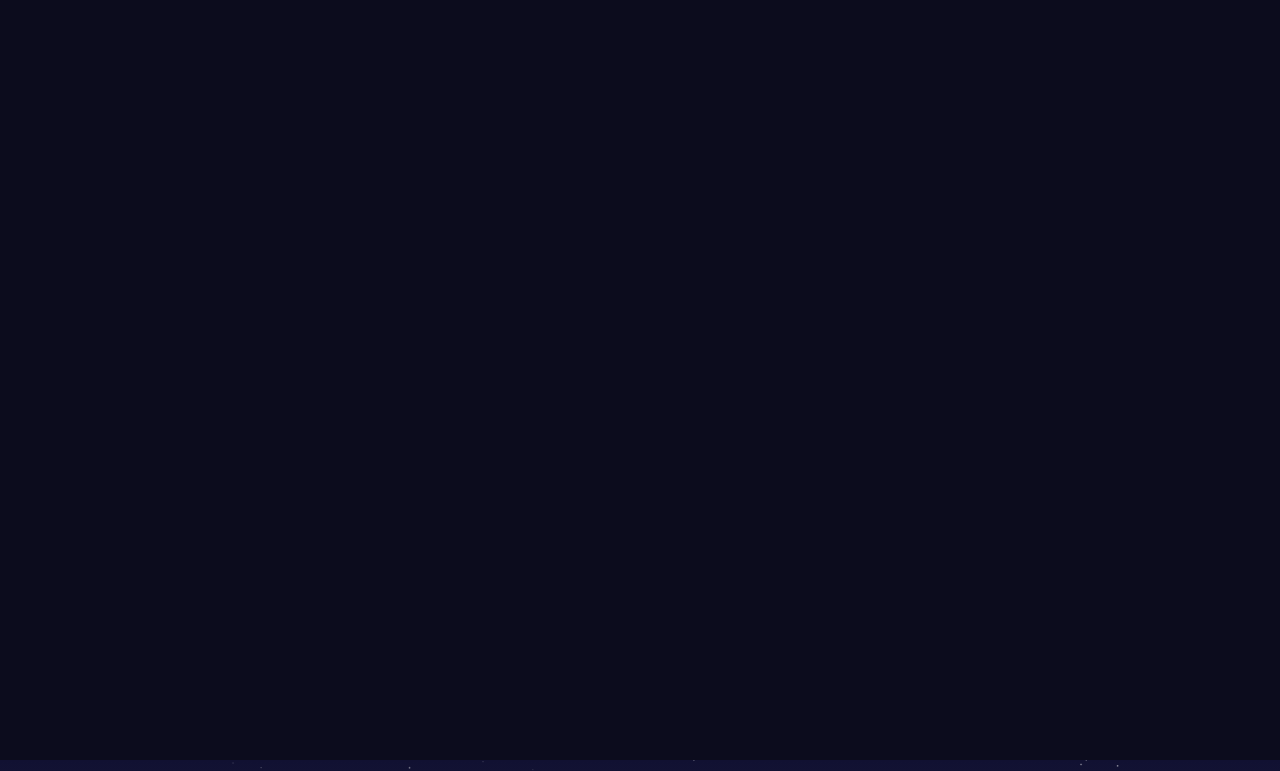
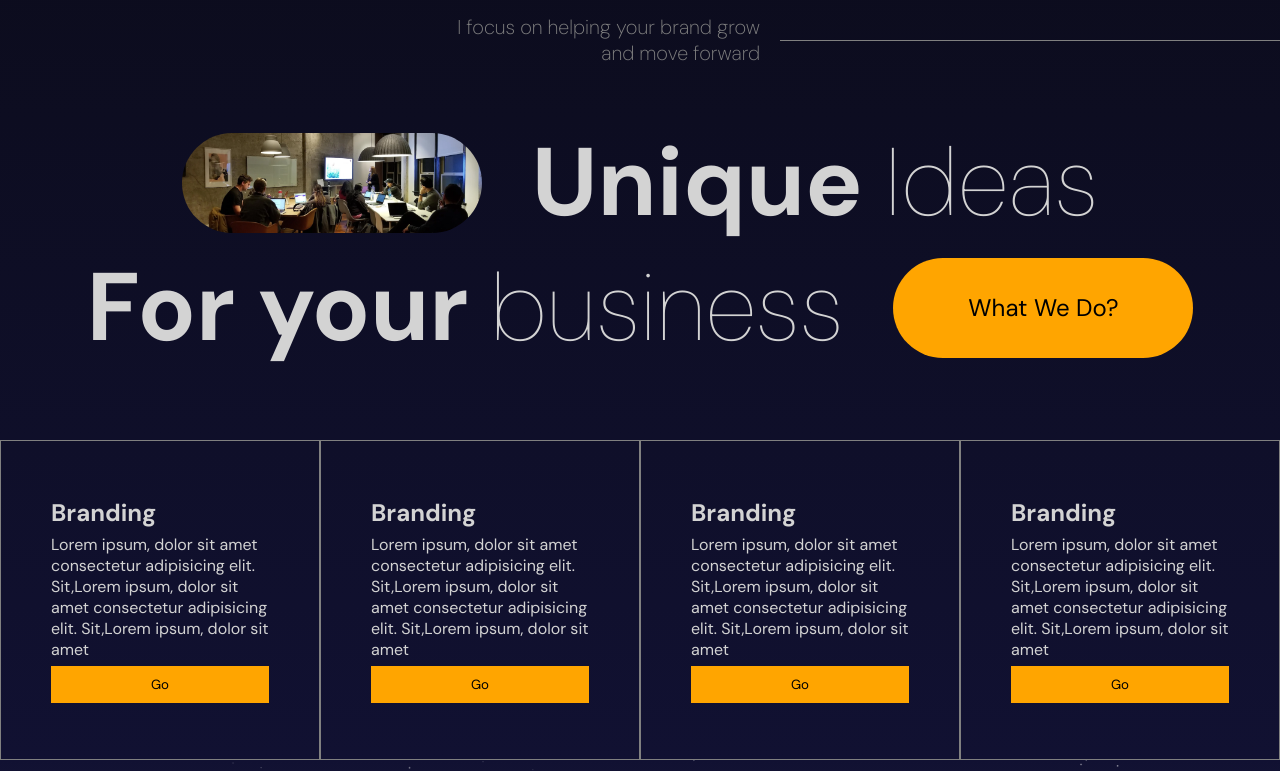
Before and after one commit to yanalalmer/template-portfolio-website, a React (Create React App) app: page / in a window 1280 px wide. Shown: the part 1640-2411 px from the top of the page. Built offline with nearby package versions, Linux system fonts and the light colour scheme.

Commit message:
added services section with animation

```diff
--- a/src/App.js
+++ b/src/App.js
@@ -1,6 +1,6 @@
 import './app.scss';
 // components
-import { Navbar, Hero, Parallax } from './components';
+import { Navbar, Hero, Parallax, Services } from './components';
 function App() {
   return (
     <div>
@@ -11,7 +11,9 @@ function App() {
       <section id='services'>
         <Parallax type='services' />
       </section>
-      <section>Parallex</section>
+      <section>
+        <Services />
+      </section>
       <section id='portfolio'>
         <Parallax type='portfolio' />
       </section>
--- a/src/components/index.js
+++ b/src/components/index.js
@@ -2,3 +2,4 @@ export { default as Navbar } from './navbar/Navbar';
 export { default as Sidebar } from './sidebar/Sidebar';
 export { default as Hero } from './hero/Hero';
 export { default as Parallax } from './parallax/Parallax';
+export { default as Services } from './services/Services';
--- /dev/null
+++ b/src/components/services/Services.jsx
@@ -0,0 +1,89 @@
+import React from 'react';
+import './services.scss';
+import { motion, useInView } from 'framer-motion';
+
+const variants = {
+  initial: {
+    x: -500,
+    y: 100,
+    opacity: 0,
+  },
+  animate: {
+    x: 0,
+    opacity: 1,
+    y: 0,
+    transition: {
+      duration: 1,
+      staggerChildren: 0.1,
+    },
+  },
+};
+
+const Services = () => {
+  const ref = React.useRef();
+  const isInView = useInView(ref, { margin: '-100px' });
+  return (
+    <motion.div
+      className='services'
+      variants={variants}
+      initial='initial'
+      ref={ref}
+      animate={isInView && 'animate'}
+    >
+      <motion.div className='textContainer' variants={variants}>
+        <p>
+          I focus on helping your brand grow <br /> and move forward
+        </p>
+        <hr />
+      </motion.div>
+      <motion.div className='titleContainer' variants={variants}>
+        <div className='title'>
+          <img src='/people.webp' alt='people' />
+          <h1>
+            <b>Unique</b> Ideas
+          </h1>
+        </div>
+        <div className='title'>
+          <h1>
+            <b>For your</b> business
+          </h1>
+          <button>what we do?</button>
+        </div>
+      </motion.div>
+      <motion.div className='listContainer' variants={variants}>
+        {boxes.map((box, index) => (
+          <motion.div className='box' key={index}>
+            <h2>{box.title}</h2>
+            <p>{box.para}</p>
+            <button>{box.buttonText}</button>
+          </motion.div>
+        ))}
+      </motion.div>
+    </motion.div>
+  );
+};
+
+export default Services;
+
+const boxes = [
+  {
+    title: 'Branding',
+    para: 'Lorem ipsum, dolor sit amet consectetur adipisicing elit. Sit,Lorem ipsum, dolor sit amet consectetur adipisicing elit. Sit,Lorem ipsum, dolor sit amet',
+    buttonText: 'Go',
+  },
+  {
+    title: 'Branding',
+    para: 'Lorem ipsum, dolor sit amet consectetur adipisicing elit. Sit,Lorem ipsum, dolor sit amet consectetur adipisicing elit. Sit,Lorem ipsum, dolor sit amet',
+    buttonText: 'Go',
+  },
+  {
+    title: 'Branding',
+    para: 'Lorem ipsum, dolor sit amet consectetur adipisicing elit. Sit,Lorem ipsum, dolor sit amet consectetur adipisicing elit. Sit,Lorem ipsum, dolor sit amet',
+    buttonText: 'Go',
+  },
+  {
+    title: 'Branding',
+    para: 'Lorem ipsum, dolor sit amet consectetur adipisicing elit. Sit,Lorem ipsum, dolor sit amet consectetur adipisicing elit. Sit,Lorem ipsum, dolor sit amet',
+    buttonText: 'Go',
+  },
+];
--- /dev/null
+++ b/src/components/services/services.scss
@@ -0,0 +1,92 @@
+.services {
+  background: linear-gradient(180deg, #0c0c1d, #111132);
+  height: 100%;
+  display: flex;
+  flex-direction: column;
+  justify-content: space-between;
+  overflow: hidden;
+
+  .textContainer {
+    flex: 1;
+    align-self: flex-end;
+    display: flex;
+    align-items: center;
+    gap: 20px;
+
+    p {
+      font-weight: 200;
+      font-size: 20px;
+      color: gray;
+      text-align: right;
+    }
+
+    hr {
+      width: 500px;
+      border: none;
+      border-top: 0.5px solid gray;
+    }
+  }
+  .titleContainer {
+    flex: 2;
+    display: flex;
+    flex-direction: column;
+    align-items: center;
+
+    .title {
+      display: flex;
+      gap: 50px;
+      align-items: center;
+      img {
+        width: 300px;
+        height: 100px;
+        border-radius: 50px;
+        object-fit: cover;
+      }
+      h1 {
+        font-size: 96px;
+        font-weight: 100;
+        b {
+          &:hover {
+            color: orange;
+          }
+        }
+      }
+
+      button {
+        width: 300px;
+        height: 100px;
+        border-radius: 50px;
+        background-color: orange;
+        border: none;
+        font-size: 24px;
+        cursor: pointer;
+        text-transform: capitalize;
+      }
+    }
+  }
+  .listContainer {
+    flex: 2;
+    display: flex;
+    max-width: 1366px;
+    margin: auto;
+
+    .box {
+      padding: 50px;
+      border: 0.5px solid gray;
+      display: flex;
+      flex-direction: column;
+      justify-content: space-evenly;
+      &:hover {
+        background-color: gray;
+        color: black;
+      }
+
+      button {
+        padding: 10px;
+        background-color: orange;
+        border: none;
+        cursor: pointer;
+      }
+    }
+  }
+}
```
